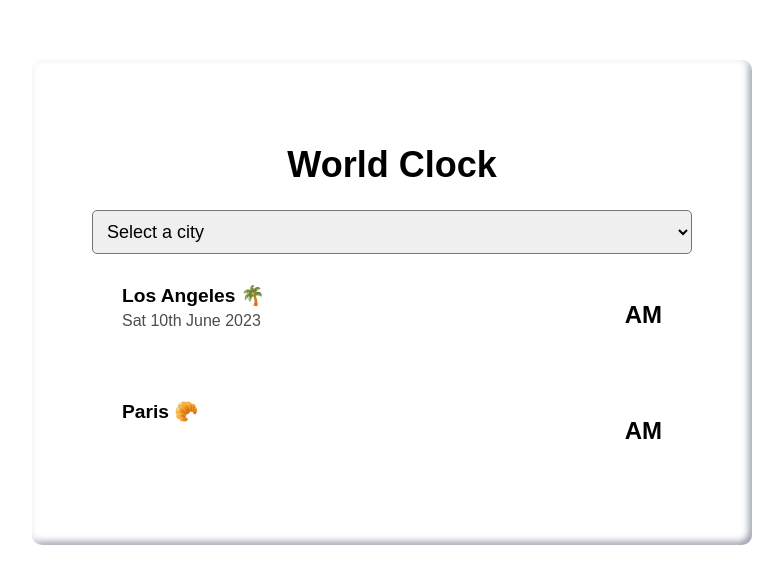
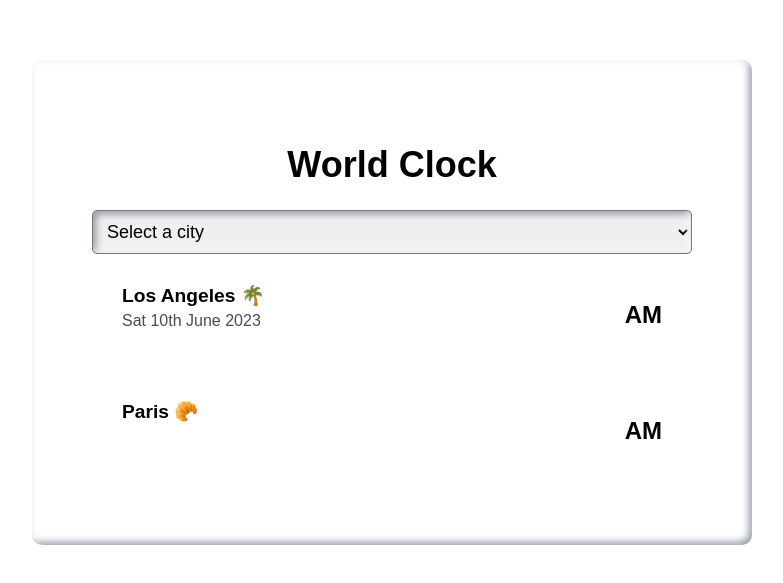
Before and after one commit to sylviass-io/world-clock, a plain HTML site: page index.html in a window 1280 px wide. Shown: the top 583 px of the page, without its empty margins (248-1031 px from the left). Drawn offline with nearby package versions, Linux system fonts and the light colour scheme; a script that the page names is missing.

Commit message:
updated styles

```diff
--- a/src/styles.css
+++ b/src/styles.css
@@ -40,6 +40,8 @@ select {
   font-size: 18px;
   padding: 10px;
   border-radius: 5px;
+  box-shadow: inset -3px -3px 7px #ffffffb0,
+    inset 3px 3px 7px rgba(94, 104, 121, 0.692);
 }
 
 h1 {
```
